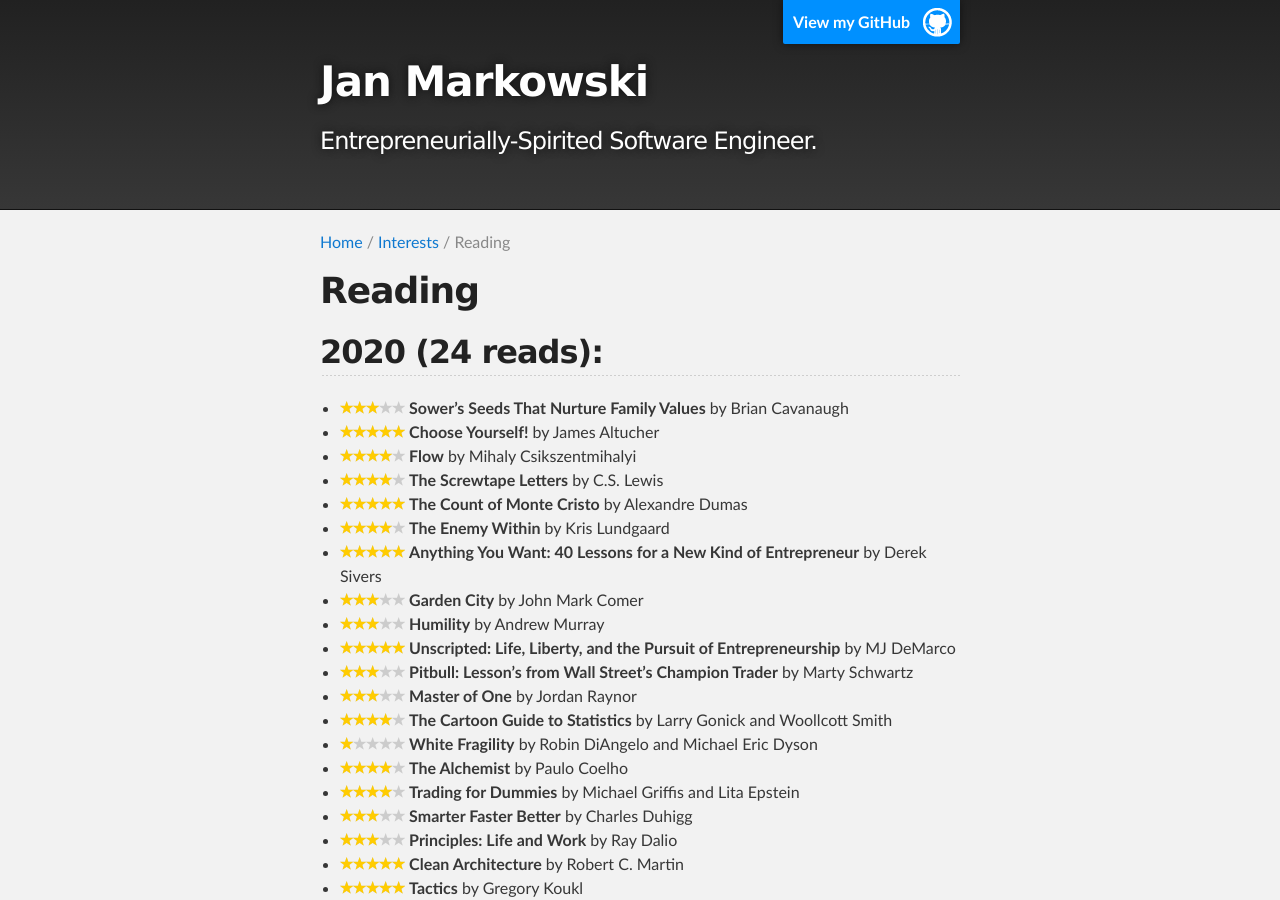
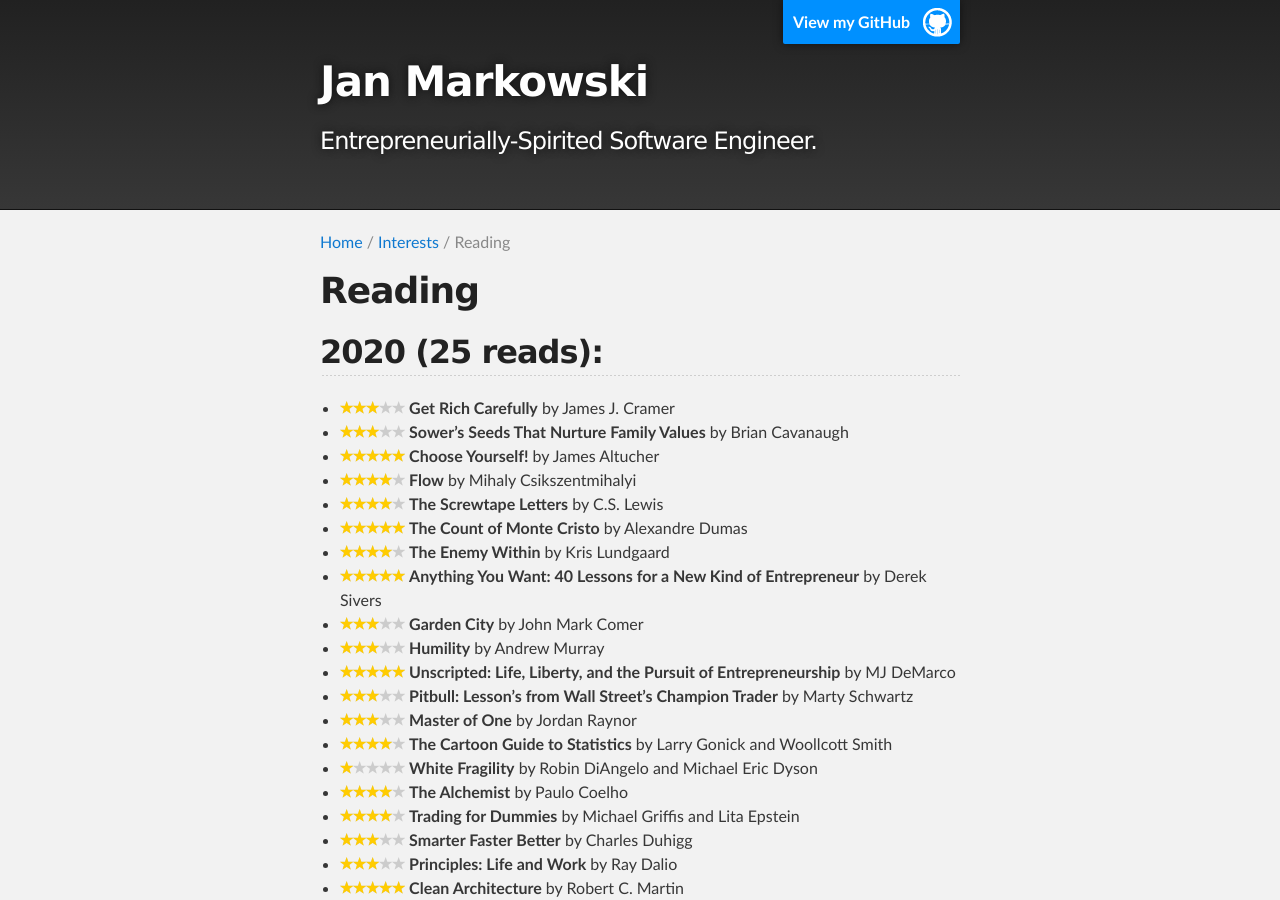
Before and after one commit to jmarkowski/jmarkowski.github.io, a Jekyll site: the page built from _interests/reading.md, in a window 1280 px wide and 900 px high. Built offline with Jekyll 4.4.1, drawn with Linux system fonts in a browser that asks for light colours.

Commit message:
Finished reading 'Get Rich Carefully'

```diff
--- a/_interests/reading.md
+++ b/_interests/reading.md
@@ -42,8 +42,9 @@
 </span>
 {% endcapture %}
 
-## 2020 (24 reads):
+## 2020 (25 reads):
 
+- {{ star3 }} __Get Rich Carefully__ by James J. Cramer
 - {{ star3 }} __Sower's Seeds That Nurture Family Values__ by Brian Cavanaugh
 - {{ star5 }} __Choose Yourself!__ by James Altucher
 - {{ star4 }} __Flow__ by Mihaly Csikszentmihalyi
```
